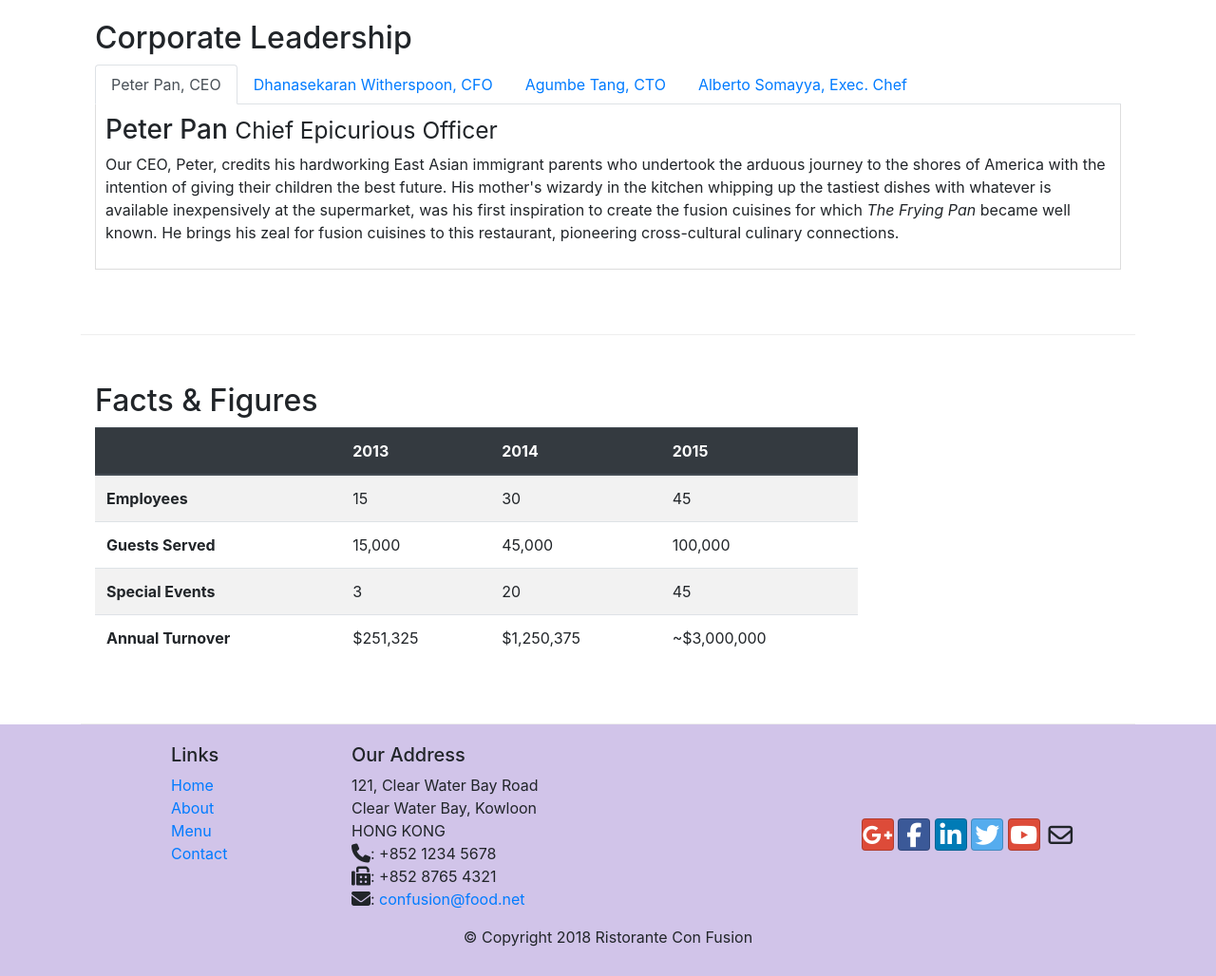
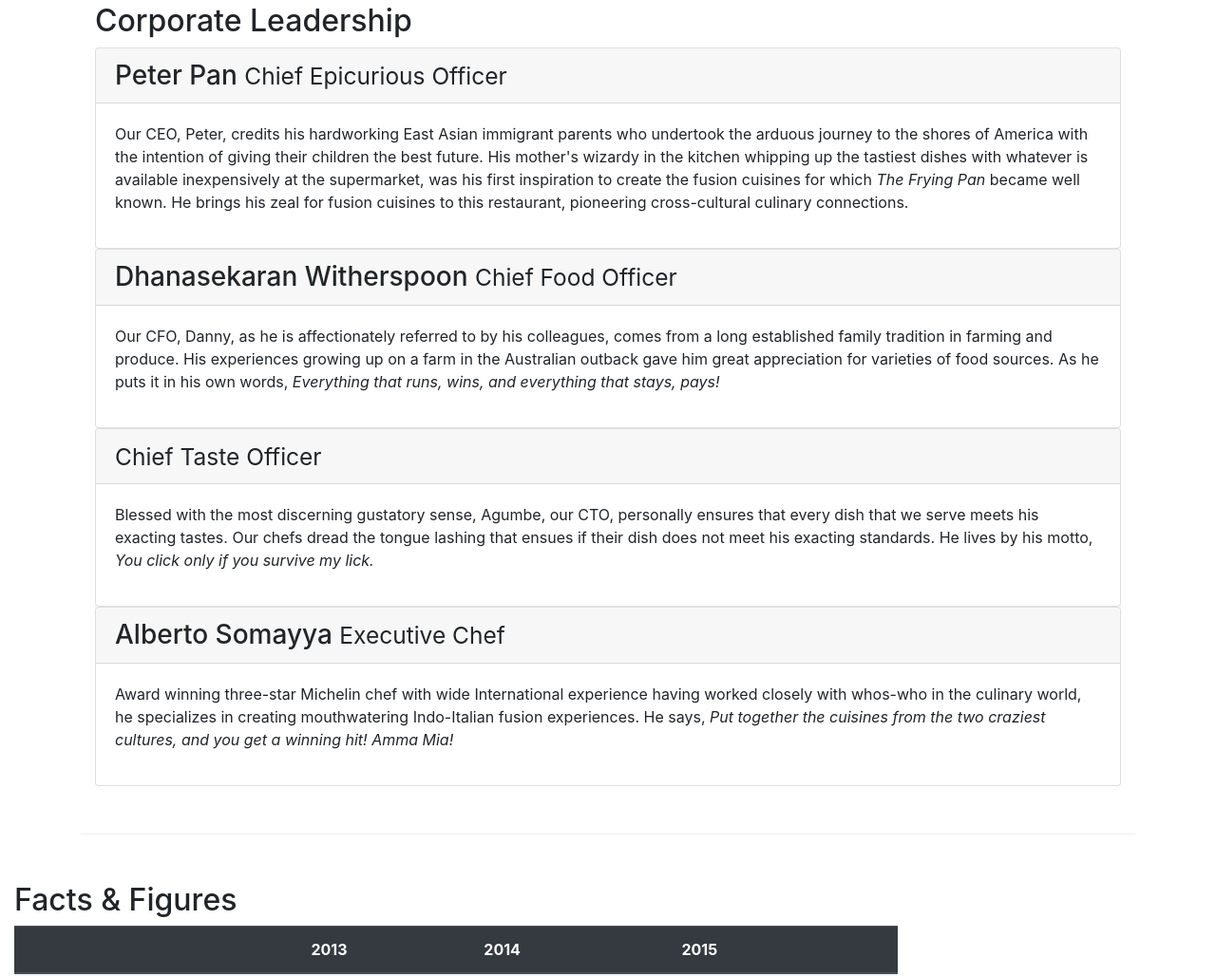
Before and after one commit to GaganpreetKhurana/Bootstrap, a plain HTML site: page aboutus.html in a window 1280 px wide. Shown: the part 1021-2049 px from the top of the page at 95% size. Drawn offline with nearby package versions, Linux system fonts and the light colour scheme.

Commit message:
Accordion

```diff
--- a/aboutus.html
+++ b/aboutus.html
@@ -112,67 +112,107 @@
     <div class="row align-items-center row-content">
         <div class="col-12">
             <h2>Corporate Leadership</h2>
-            <ul class="nav nav-tabs">
-                <li class="nav-item">
-                    <a class="nav-link active" href="#peter" role="tab" data-toggle="tab">Peter Pan, CEO</a>
-                </li>
-                <li class="nav-item">
-                    <a class="nav-link" href="#danny" role="tab" data-toggle="tab">Dhanasekaran Witherspoon,
-                        CFO</a>
-                </li>
-                <li class="nav-item">
-                    <a class="nav-link" href="#agumbe" role="tab" data-toggle="tab">Agumbe Tang, CTO</a>
-                </li>
-                <li class="nav-item">
-                    <a class="nav-link" href="#alberto" role="tab" data-toggle="tab">Alberto Somayya, Exec.
-                        Chef</a>
-                </li>
-            </ul>
-            <div class="tab-content">
-                <div role="tabpanel" class="tab-pane fade show active" id="peter">
-                    <h3>Peter Pan <small>Chief Epicurious Officer</small></h3>
-                    <p class="d-none d-sm-block">Our CEO, Peter, credits his hardworking East Asian immigrant parents
+            <div id="accordion">
+                <div class="card">
+                    <div class="card-header" role="tab" id="peterhead">
+                        <h3 class="mb-0">
+                            <a data-toggle="collapse" data-target="#peter"> Peter Pan <small>Chief Epicurious
+                                Officer</small>
+                            </a>
+                        </h3>
+                    </div>
+                    <div role="tabpanel" class="collapse show " id="peter" data-parent="#accordion">
+                        <div class="card-body">
+                            <p class="d-none d-sm-block">Our CEO, Peter, credits his hardworking East Asian immigrant
+                                parents
                                 who
                                 undertook the arduous journey to
-                        the shores of America with the intention of giving their children the best future. His mother's
+                                the shores of America with the intention of giving their children the best future. His
+                                mother's
                                 wizardy
-                        in the kitchen whipping up the tastiest dishes with whatever is available inexpensively at the
-                        supermarket, was his first inspiration to create the fusion cuisines for which <em>The Frying
+                                in the kitchen whipping up the tastiest dishes with whatever is available inexpensively
+                                at the
+                                supermarket, was his first inspiration to create the fusion cuisines for which <em>The
+                                    Frying
                                     Pan</em>
                                 became well known. He brings his zeal for fusion cuisines to this restaurant, pioneering
                                 cross-cultural
                                 culinary connections.</p>
                         </div>
-                <div role="tabpanel" class="tab-pane fade" id="danny">
-                    <h3>Dhanasekaran Witherspoon <small>Chief Food Officer</small></h3>
-                    <p class="d-none d-sm-block">Our CFO, Danny, as he is affectionately referred to by his colleagues,
+                    </div>
+                </div>
+                <div class="card">
+                    <div class="card-header" role="tab" id="dannyhead">
+
+                        <h3 class="mb-0">
+                            <a data-toggle="collapse" data-target="#danny">Dhanasekaran Witherspoon <small>Chief
+                                Food Officer</small>
+                            </a>
+                        </h3>
+                    </div>
+                    <div role="tabpanel" class="collapse show " id="danny" data-parent="#accordion">
+                        <div class="card-body">
+                            <p class="d-none d-sm-block">Our CFO, Danny, as he is affectionately referred to by his
+                                colleagues,
                                 comes
                                 from a long established
-                        family tradition in farming and produce. His experiences growing up on a farm in the Australian
+                                family tradition in farming and produce. His experiences growing up on a farm in the
+                                Australian
                                 outback
-                        gave him great appreciation for varieties of food sources. As he puts it in his own words, <em>Everything
+                                gave him great appreciation for varieties of food sources. As he puts it in his own
+                                words,
+                                <em>Everything
                                     that runs, wins, and everything that stays, pays!</em></p>
                         </div>
-                <div role="tabpanel" class="tab-pane fade" id="agumbe">
-                    <h3>Agumbe Tang <small>Chief Taste Officer</small></h3>
-                    <p class="d-none d-sm-block">Blessed with the most discerning gustatory sense, Agumbe, our CTO,
+                    </div>
+                </div>
+                <div class="card">
+                    <div class="card-header" role="tab" id="agumbehead">
+                        <h3 class="mb-0">
+                            <a data-toggle="collapse" data-target="#agumbe"><small>Chief Taste Officer</small>
+                            </a>
+                        </h3>
+                    </div>
+                    <div role="tabpanel" class="collapse show " id="agumbe" data-parent="#accordion">
+                        <div class="card-body">
+                            <p class="d-none d-sm-block">Blessed with the most discerning gustatory sense, Agumbe, our
+                                CTO,
                                 personally
                                 ensures that every dish
-                        that we serve meets his exacting tastes. Our chefs dread the tongue lashing that ensues if their
+                                that we serve meets his exacting tastes. Our chefs dread the tongue lashing that ensues
+                                if
+                                their
                                 dish
-                        does not meet his exacting standards. He lives by his motto, <em>You click only if you survive
+                                does not meet his exacting standards. He lives by his motto, <em>You click only if you
+                                    survive
                                     my
                                     lick.</em></p>
                         </div>
-                <div role="tabpanel" class="tab-pane fade " id="alberto">
-                    <h3>Alberto Somayya <small>Executive Chef</small></h3>
+                    </div>
+                </div>
+                <div class="card">
+                    <div class="card-header" role="tab" id="albertohead">
+                        <h3 class="mb-0">
+                            <a data-toggle="collapse" data-target="#alberto">Alberto Somayya <small>Executive
+                                Chef</small>
+                            </a>
+                        </h3>
+                    </div>
+                    <div role="tabpanel" class="collapse show " id="alberto" data-parent="#accordion">
+                        <div class="card-body">
                             <p class="d-none d-sm-block">Award winning three-star Michelin chef with wide International
                                 experience
                                 having worked closely with
-                        whos-who in the culinary world, he specializes in creating mouthwatering Indo-Italian fusion
-                        experiences. He says, <em>Put together the cuisines from the two craziest cultures, and you get
+                                whos-who in the culinary world, he specializes in creating mouthwatering Indo-Italian
+                                fusion
+                                experiences. He says, <em>Put together the cuisines from the two craziest cultures, and
+                                    you
+                                    get
                                     a
                                     winning hit! Amma Mia!</em></p>
+                        </div>
+                    </div>
+                </div>
             </div>
         </div>
 
```
Lines whose indentation alone changed are shown as unchanged.
